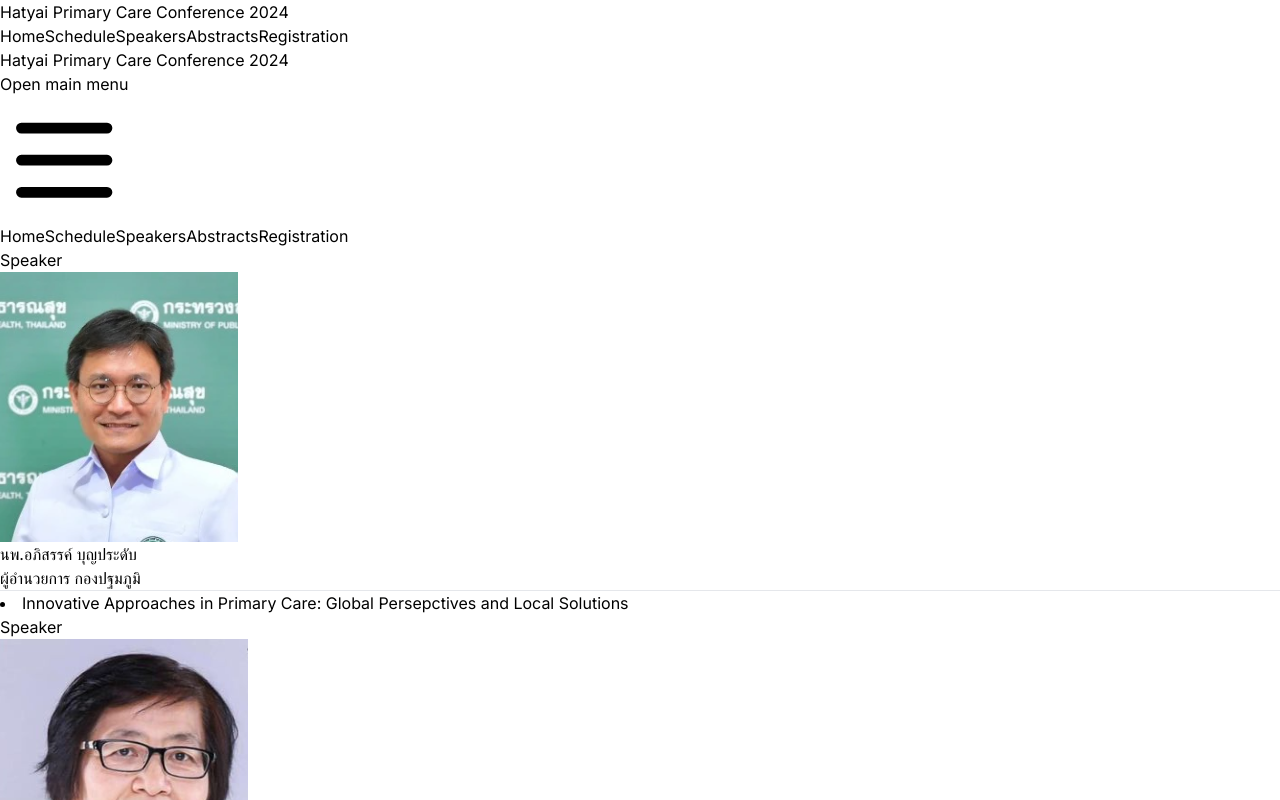
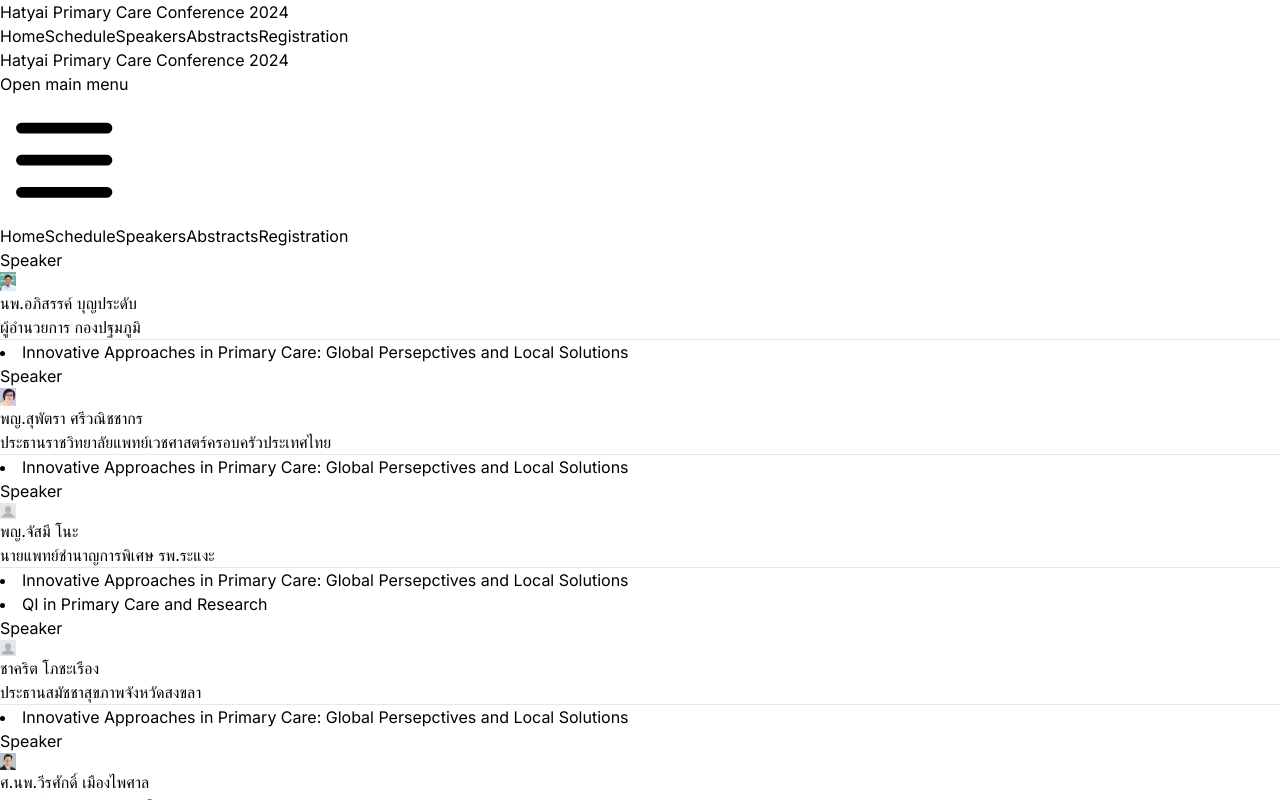
Before and after one commit to Wasin137/primary-care-conference, a Next.js app: page /speakers in a window 1280 px wide. Shown: the top 800 px of the page. Built offline with nearby package versions, Linux system fonts and the light colour scheme.

Commit message:
Update with Next/Image and Next/link

```diff
--- a/app/abstracts/page.js
+++ b/app/abstracts/page.js
@@ -1,6 +1,7 @@
 'use client'
 import React from 'react'
 import { useState } from 'react'
+import Link from 'next/link';
 
 export default function AbstractsPage() {
     const [isThemesOpen, setIsThemesOpen] = useState(false);
@@ -16,7 +17,7 @@ export default function AbstractsPage() {
                     <div className='p-4 bg-white rounded-lg shadow-md mb-4'>
                         <p className='font-bold text-3xl mb-4'>ส่งบทความ</p>
                         <p className='text-black text-base font-bold'>ส่งบทความผ่าน Google form</p>
-                        <a href='https://docs.google.com/forms/d/e/1FAIpQLSfRvES9UdtbMsZJig0bQQrZ2GmPvXYqf8J-IEB_uYBJFOKseQ/viewform?pli=1'><span className='text-gray-500 text-xl font-bold hover:underline'>Click Here</span></a>
+                        <Link href={'https://docs.google.com/forms/d/e/1FAIpQLSfRvES9UdtbMsZJig0bQQrZ2GmPvXYqf8J-IEB_uYBJFOKseQ/viewform?pli=1'}><span className='text-gray-500 text-xl font-bold hover:underline'>Click Here</span></Link>
                     </div>
                     <div className='p-4 bg-white rounded-lg shadow-md'>
                         <p className='font-bold text-3xl mb-4'>Important Dates</p>
@@ -193,7 +194,7 @@ export default function AbstractsPage() {
                     </div>
                     <div className='p-4 bg-white rounded-lg shadow-md mt-5'>
                         <p className='font-bold text-3xl mb-4'>Contact</p>
-                        <p className='text-base'>If you have any questions regarding your submitted abstract or the abstract submission process, do not hesitate to reach out to: <a href='#' className='font-bold underline'>pcaric23@gmail.com</a></p>
+                        <p className='text-base'>If you have any questions regarding your submitted abstract or the abstract submission process, do not hesitate to reach out to: <span className='font-bold underline'>pcaric23@gmail.com</span></p>
                         <p className='text-base'>If your inquiry is regarding a particular draft or submission, please include the abstract ID in your email.</p>
                     </div>
                 </div>
--- a/app/registration/page.js
+++ b/app/registration/page.js
@@ -1,4 +1,5 @@
 import React from 'react'
+import Link from 'next/link'
 
 export default function page() {
   return (
@@ -9,7 +10,7 @@ export default function page() {
                     <div className='p-4 bg-white rounded-lg shadow-md'>
                         <p className='font-bold text-3xl mb-4'>เปิดรับลงทะเบียน</p>
                         <p className='text-black text-base font-bold'>ลงทะเบียนผ่าน Google form</p>
-                        <a href='https://docs.google.com/forms/d/e/1FAIpQLSc_UGXAOFJFHqT_2XyjHSuK9yXIuIqRrw2_Dq5uaT7kJt4Hhg/viewform?usp=sf_link'><span className='text-gray-500 text-xl font-bold hover:underline'>Click Here</span></a>
+                        <Link href={'https://docs.google.com/forms/d/e/1FAIpQLSc_UGXAOFJFHqT_2XyjHSuK9yXIuIqRrw2_Dq5uaT7kJt4Hhg/viewform?usp=sf_link'}><span className='text-gray-500 text-xl font-bold hover:underline'>Click Here</span></Link>
                         <p className='text-black text-base font-bold mt-4'>มีปัญหาในการลงทะเบียนกรุณาติดต่อ</p>
                         <p className='text-gray-700 text-base mt-1'>074-273100 ต่อ 5510</p>
                         <p className='text-gray-700 text-base italic'>กลุ่มงานเวชกรรมสังคม โรงพยาบาลหาดใหญ่</p>
@@ -19,7 +20,7 @@ export default function page() {
                     <div className='p-4 bg-white rounded-lg shadow-md'>
                         <p className='text-black font-bold text-base xl:text-xl 2xl:text-xl mb-4'>อัตราค่าลงทะเบียน</p>
                         <p className='text-black text-base mb-2'>ค่าลงทะเบียน <span className='text-xl font-bold'>1,500</span> บาท</p>
-                        <a href='https://docs.google.com/forms/d/e/1FAIpQLSc_UGXAOFJFHqT_2XyjHSuK9yXIuIqRrw2_Dq5uaT7kJt4Hhg/viewform?usp=sf_link'><span className='text-gray-500 text-xl font-bold hover:underline'>ลงทะเบียนผ่าน Google form Click Here</span></a>
+                        <Link href={'https://docs.google.com/forms/d/e/1FAIpQLSc_UGXAOFJFHqT_2XyjHSuK9yXIuIqRrw2_Dq5uaT7kJt4Hhg/viewform?usp=sf_link'}><span className='text-gray-500 text-xl font-bold hover:underline'>ลงทะเบียนผ่าน Google form Click Here</span></Link>
                         <p className='text-black font-bold text-base xl:text-xl 2xl:text-xl mt-4'>โรงแรมสงขลาลากูน่า Laguna Grand Hotel and Spa Songkhla</p>
                         <p className='text-gray-400 text-base xl:text-lg 2xl:text-3xl mt-2'>Location (Google Maps)</p>
                         <div className="relative w-full overflow-hidden" style={{ paddingTop: '56.25%' }}>
--- a/app/schedule/page.js
+++ b/app/schedule/page.js
@@ -2,7 +2,6 @@
 import React from 'react'
 import { useState } from 'react'
 import Schedule from '@/src/Schedule'
-import PaperPresent from '@/src/PaperPresent'
 
 const day1GrandHall = {
     date: "2024-06-06",
--- a/app/speakers/page.js
+++ b/app/speakers/page.js
@@ -6,13 +6,13 @@ import { useState } from 'react'
 
 const speakers = [
     {
-        photo:'speakers/apisan.png',
+        photo:'/speakers/apisan.png',
         name:'นพ.อภิสรรค์ บุญประดับ',
         position:'ผู้อำนวยการ กองปฐมภูมิ',
         description:['Innovative Approaches in Primary Care: Global Persepctives and Local Solutions']
     },
     {
-        photo:'speakers/supatra.png',
+        photo:'/speakers/supatra.png',
         name:'พญ.สุพัตรา ศรีวณิชชากร',
         position:'ประธานราชวิทยาลัยแพทย์เวชศาสตร์ครอบครัวประเทศไทย',
         description:['Innovative Approaches in Primary Care: Global Persepctives and Local Solutions']
@@ -28,19 +28,19 @@ const speakers = [
         description:['Innovative Approaches in Primary Care: Global Persepctives and Local Solutions']
     },
     {
-        photo:'speakers/veerasak.png',
+        photo:'/speakers/veerasak.png',
         name:'ศ.นพ.วีรศักดิ์ เมืองไพศาล',
         position:'อาจารย์คณะแพทยศาสตร์ศิริราชพยาบาล',
         description:['Addressing Geriatric Syndromes in Primary Care: Strategies for Comprehensive Management', 'Enhancing Care with Comprehensive Geriatric Assessment: A Multidisciplinary Approach']
     },
     {
-        photo:'speakers/krisana.png',
+        photo:'/speakers/krisana.png',
         name:'รศ.นพ.กฤษณะ สุวรรณภูมิ',
         position:'อาจารย์คณะแพทยศาสตร์ มหาวิทยาลัยสงขลานครินทร์',
         description:['QI in Primary Care and Research competition', 'Digital Health Revolution: AI Integration in Primary Care for Global Challenges']
     },
     {
-        photo:'speakers/orawan.png',
+        photo:'/speakers/orawan.png',
         name:'พญ.อรวรรณ ตะเวทิพงศ์',
         position:'ผู้อำนวยการ รพ.เขาย้อย',
         description:['Empowering Primary Care: The Bedrock of Resilient Health Systems']
@@ -70,7 +70,7 @@ const speakers = [
         description:['การขับเคลื่อนระบบการจัดการโรคเรื้อรังระดับอำเภอ: จากแนวคิดสู่การเปลี่ยนแปลงและการส่งเสริมป้องกันโรคเรื้อรังในระดับปฐมภูมิ NCD preventionservice in primary care']
     },
     {
-        photo:'speakers/kraisorn.png',
+        photo:'/speakers/kraisorn.png',
         name:'นพ.ไกรสร โตทับเที่ยง',
         position:'ผู้อำนวยการกองวัณโรค กรมควบคุมโรค',
         description:['Discussion: From Cells to Communities : A Holistic Approach to Global Prison Health and Primary Care Solutions']
@@ -82,26 +82,26 @@ const speakers = [
         description:['Discussion: From Cells to Communities : A Holistic Approach to Global Prison Health and Primary Care Solutions']
     },
     {
-        photo:'speakers/thammasin.png',
+        photo:'/speakers/thammasin.png',
         name:'ผศ.ดร.นพ.ธรรมสินธ์ อิงวิยะ',
         position:'ผู้ช่วยคณบดีฝ่ายวิเคราะห์ข้อมูล และนวัตกรรมดิจิตอล คณะแพทยศาสตร์ มหาวิทยาลัยสงขลานครินทร์',
         description:['Unveiling the Health Impacts of Global Warming: Evidence and Insights']
     },
     {
-        photo:'speakers/krit.png',
+        photo:'/speakers/krit.png',
         name:'ดร.กฤต จารุพานิช',
         position:'ชีวเวชศาสตร์และวิศวกรรมชีวการแพทย์ คณะแพทยศาสตร์ มหาวิทยาลัยสงขลานครินทร์',
         description:['Digital Health Revolution: AI Integration in Primary Care for Global Challenges'],
         degree:["B.S. in Physics(1's Class honor)", 'M.S. in Material Science and Engineering', 'M.S. in Biomedical Engineering', 'Ph.D. in Biomedical Engineering']
     },
     {
-        photo:'speakers/narongwit.png',
+        photo:'/speakers/narongwit.png',
         name:'รศ.นพ.ณรงค์วิทย์ นาขวัญ',
         position:'นายแพทย์ชำนาญการพิเศษ กลุ่มงานอายุรกรรม โรงพยาบาลหาดใหญ่',
         description:['Asthma Management in Primary Care: Guidelines and Best Practices']
     },
     {
-        photo:'speakers/kirati.png',
+        photo:'/speakers/kirati.png',
         name:'ผศ.พญ.กีรติ อัครปฏิมา',
         position:'นายแพทย์ชำนาญการ กลุ่มงานอายุรกรรม โรงพยาบาลหาดใหญ่',
         description:['Constipation Management in Primary Care: A Comprehensive Approach and Case-Based Strategies']
@@ -113,19 +113,19 @@ const speakers = [
         description:['Parenting in Digital World']
     },
     {
-        photo:'speakers/phungeun.png',
+        photo:'/speakers/phungeun.png',
         name:'ดร.พญ.ภูเงิน คงทอง',
         position:'ผู้อำนวยการศูนย์มะเร็ง รพ.หาดใหญ่-นาหม่อม',
         description:['Cancer Prevention Strategies: Empowering Health Through Awareness and Action']
     },
     {
-        photo:'speakers/nopporn.png',
+        photo:'/speakers/nopporn.png',
         name:'นพ.นพพร ส่งอำไพ',
         position:'นายแพทย์ชำนาญการ กลุ่มงานอายุรกรรม รพ.หาดใหญ่',
         description:['Essential Adult Vaccines: Protecting Health Across the Lifespan']
     },
     {
-        photo:'speakers/hathaitip.png',
+        photo:'/speakers/hathaitip.png',
         name:'พญ.หทัยทิพย์ ธรรมวิริยะกุล',
         position:'นายแพทย์ชำนาญการพิเศษ กลุ่มงานเวชกรรมสังคม รพ.หาดใหญ่',
         description:['Innovative Approaches in Primary Care: Global Persepctives and Local Solutions', 'Unveiling the Health Impacts of Global Warming: Evidence and Insights', 'Parenting in Digital World']
@@ -137,7 +137,7 @@ const speakers = [
         description:['QI in Primary Care and Research competition', 'Essential Adult Vaccines: Protecting Health Across the Lifespan']
     },
     {
-        photo:'speakers/kanin.png',
+        photo:'/speakers/kanin.png',
         name:'นพ.คณิน ล่องเซ่ง',
         position:'นายแพทย์ชำนาญการ กลุ่มงานเวชกรรมสังคม รพ.หาดใหญ่',
         description:['Smooth Transitions: Enhancing Palliative Care Continuity from Hospital to Home and Community', 'Workshop: Syringe driver and Palliative devices']
@@ -149,7 +149,7 @@ const speakers = [
         description:['Workshop: Syringe driver and Palliative devices']
     },
     {
-        photo:'speakers/wasin.png',
+        photo:'/speakers/wasin.png',
         name:'นพ.วศิน คัมภีระ',
         position:'นายแพทย์ชำนาญการพิเศษ กลุ่มงานเวชกรรมสังคม รพ.หาดใหญ่',
         description:['Digital Health Revolution: AI Integration in Primary Care for Global Challenges'],
@@ -162,7 +162,7 @@ const speakers = [
         description:['Constipation Management in Primary Care: A Comprehensive Approach and Case-Based Strategies']
     },
     {
-        photo:'speakers/nisachon.jpg',
+        photo:'/speakers/nisachon.jpg',
         name:'พญ.นิศาชล ทองคำ',
         position:'นายแพทย์ชำนาญการ กลุ่มงานเวชกรรมสังคม รพ.หาดใหญ่',
         description:['Addressing Geriatric Syndromes in Primary Care: Strategies for Comprehensive Management', 'Enhancing Care with Comprehensive Geriatric Assessment: A Multidisciplinary Approach']
--- a/src/CVModal.js
+++ b/src/CVModal.js
@@ -1,4 +1,7 @@
-import React from 'react';
+import React from 'react'
+import Image from 'next/image'
+// import static image
+import BlankPhoto from '/public/speakers/blank-profile-picture-973460_1280.png'
 
 function ModalSpeaker({ isOpen, onClose, speaker }) {
   if (!isOpen) return null;
@@ -8,9 +11,9 @@ function ModalSpeaker({ isOpen, onClose, speaker }) {
       <div className="relative top-40 mx-auto p-5 border w-96 shadow-lg rounded-md bg-white">
         <div className="mt-3 text-center">
             {speaker.photo ? (
-              <img className='rounded-full w-32 h-32 mx-auto' src={speaker.photo} alt='speaker' />
+              <Image className='rounded-full w-32 h-32 mx-auto' src={speaker.photo} alt='speaker' width={32} height={32} unoptimized/>
             ) : (
-              <img className='rounded-full w-32 h-32 mx-auto' src='speakers/blank-profile-picture-973460_1280.png' alt='speaker' />
+              <Image className='rounded-full w-32 h-32 mx-auto' src={BlankPhoto} alt='speaker' width={32} height={32} unoptimized/>
             )}
           <h3 className="text-lg font-medium text-gray-900 mt-2">{speaker.name}</h3>
           <p className="text-sm text-gray-500">{speaker.position}</p>
--- a/src/Speaker.js
+++ b/src/Speaker.js
@@ -1,4 +1,7 @@
 import React from 'react'
+import Image from 'next/image'
+// import static image
+import BlankPhoto from '/public/speakers/blank-profile-picture-973460_1280.png'
 
 export default function Speaker({index, photo, name, position, description}) {
     return (
@@ -7,9 +10,9 @@ export default function Speaker({index, photo, name, position, description}) {
           <p className='text-xl font-bold'>Speaker</p>
           <div className='flex flex-row mt-3 md:mt-5'>
             {photo ? (
-              <img className='rounded-full w-16 h-16' src={photo} alt='speaker' />
+              <Image className='rounded-full w-16 h-16' src={photo} alt='speaker' width={16} height={16} unoptimized/>
             ) : (
-              <img className='rounded-full w-16 h-16' src='speakers/blank-profile-picture-973460_1280.png' alt='speaker' />
+              <Image className='rounded-full w-16 h-16' src={BlankPhoto} alt='speaker' width={16} height={16} unoptimized/>
             )}
             <div className='flex flex-col mx-auto px-1'>
               <p className='text-base font-bold md:text-lg'>{name}</p>
```
Also changed, not shown: app/page.js (+3 -4 lines), src/Carousel.js (+15 -29 lines), src/Contact.js (+27 -21 lines), src/MainContent.js (+7 -5 lines), src/NavBar.js (+11 -10 lines).
